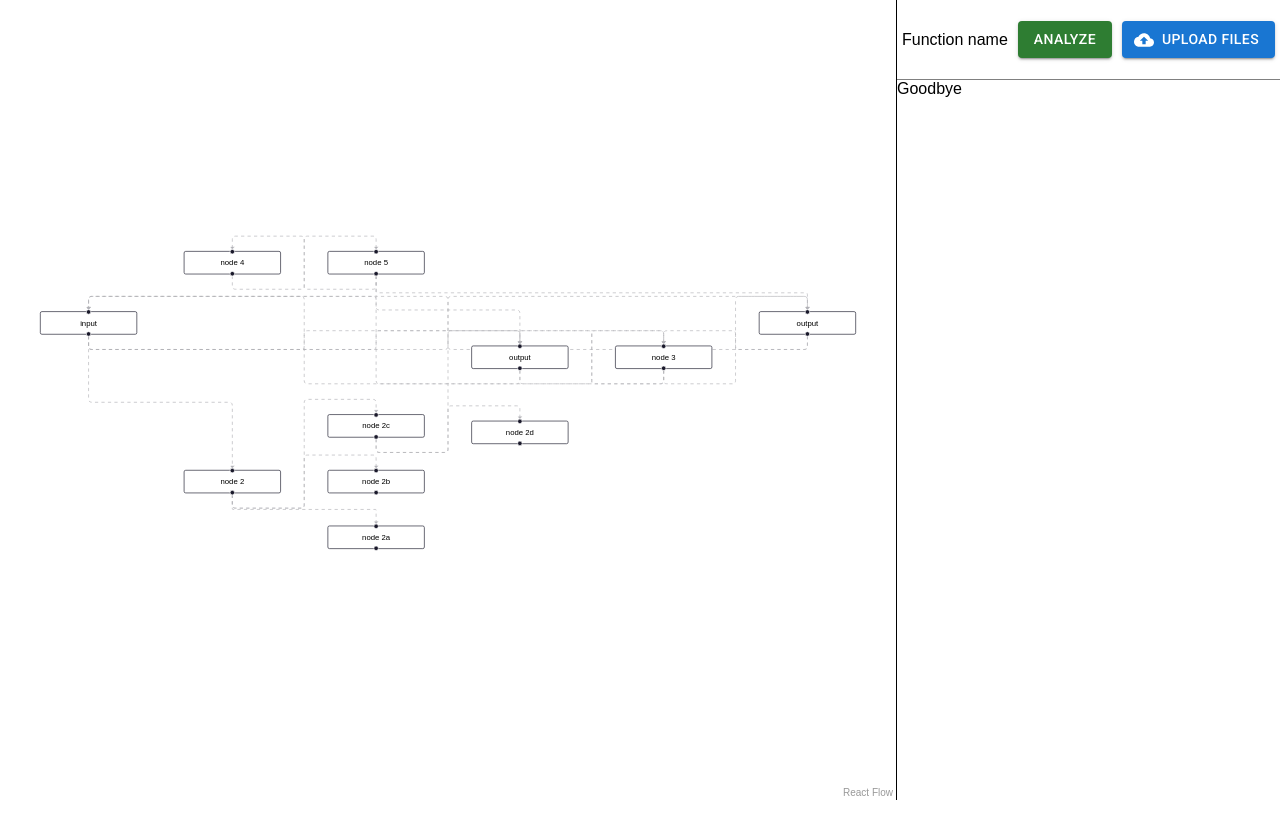
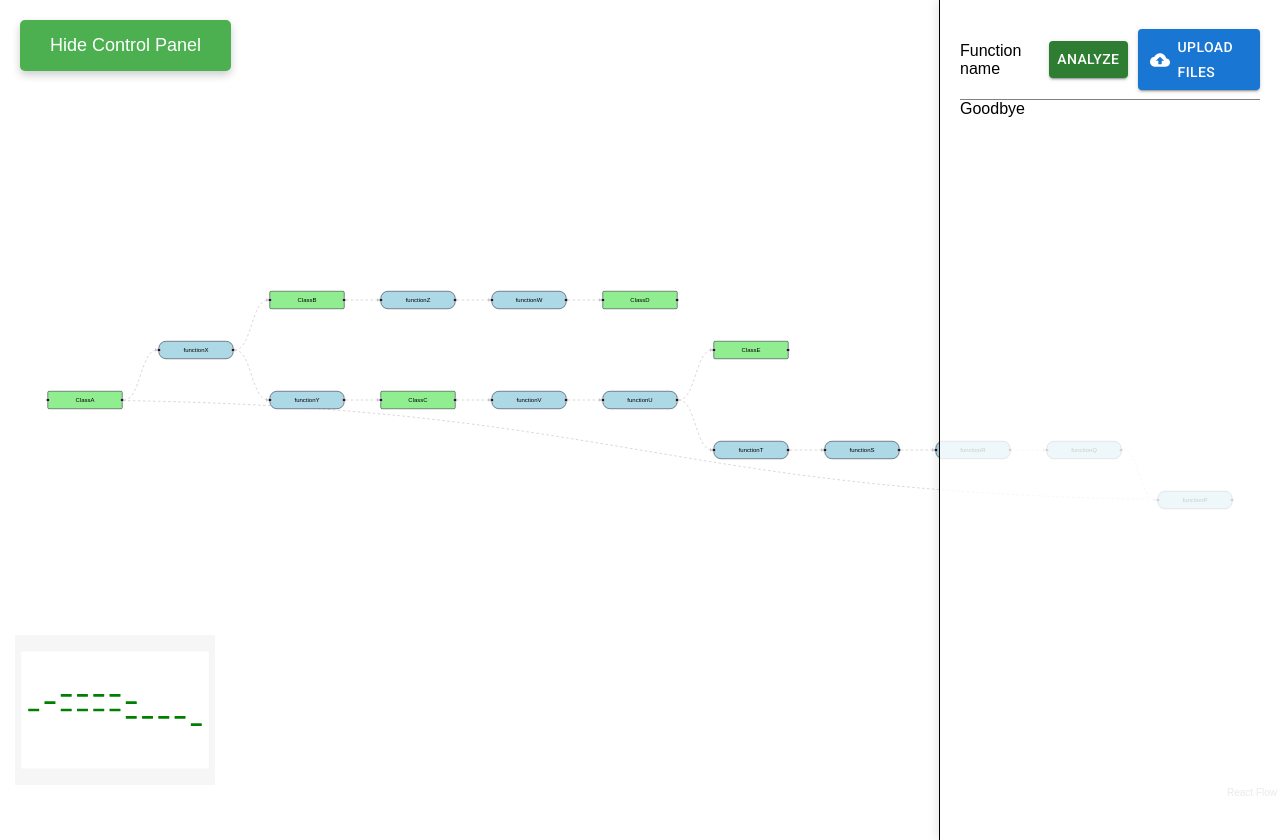
Before and after one commit to BUREAU166/viz, a React (Vite) app: page / in a window 1280 px wide. Before the commit the page ends 800 px from the top, so only its background shows below. Built offline with nearby package versions, Linux system fonts and the light colour scheme.

Commit message:
pretty front

```diff
--- a/App.tsx
+++ b/App.tsx
@@ -1,29 +1,59 @@
-import React, { useCallback, useState } from 'react';
+import React, { useState } from 'react';
 import '@xyflow/react/dist/style.css';
 import './index.css';
 
-import HorizontalFlow from './src/components/HorizontalFlow'
-import ControlPanel from './src/components/ControlPanel'
-import { LegexContext } from './src/context/LegexContext'
+import HorizontalFlow from './src/components/HorizontalFlow';
+import ControlPanel from './src/components/ControlPanel';
+import { LegexContext } from './src/context/LegexContext';
 import { Info } from './src/@types/info';
 
 export function App() {
   const userInfo: Info = {
     funcName: "",
     dirName: "",
-    funcPath: ""
-  }
+    funcPath: "",
+  };
 
-  const [info, setUserInfo] = useState<Info | null>(null)
+  const [info, setUserInfo] = useState<Info | null>(null);
+  const [isControlPanelVisible, setControlPanelVisible] = useState(true); // Состояние для отображения панели
+
+  // Функция для переключения видимости панели
+  const toggleControlPanel = () => {
+    setControlPanelVisible((prev) => !prev);
+  };
 
   return (
     <LegexContext.Provider value={{ userInfo, setUserInfo }}>
-      <div className='container'>
-        <div style={{overflow: 'none', position: 'unset'}}>
+      <div className="container">
+        <div style={{ overflow: 'none', position: 'unset' }}>
           <HorizontalFlow />
         </div>
-        <ControlPanel />
+
+        {/* Кнопка для скрытия/показа панели, теперь она слева и большая */}
+        <button
+          style={{
+            position: 'absolute',
+            top: '20px',
+            left: '20px',  // Сдвиг кнопки влево
+            zIndex: 15,
+            padding: '15px 30px',  // Увеличенный размер
+            fontSize: '18px',  // Увеличенный шрифт
+            backgroundColor: '#4caf50',
+            color: 'white',
+            border: 'none',
+            borderRadius: '5px',
+            cursor: 'pointer',
+            boxShadow: '0 4px 8px rgba(0, 0, 0, 0.2)',  // Добавлен эффект тени
+            transition: 'all 0.3s ease', // Плавный переход
+          }}
+          onClick={toggleControlPanel}
+        >
+          {isControlPanelVisible ? 'Hide Control Panel' : 'Show Control Panel'}
+        </button>
+
+        {/* Условный рендеринг панели */}
+        {isControlPanelVisible && <ControlPanel />}
       </div>
     </LegexContext.Provider>
-  )
+  );
 }
--- a/index.css
+++ b/index.css
@@ -13,5 +13,18 @@ body {
 .container {
   height: 100%;
   display: grid;
-  grid-template-columns: 70% 1fr;
+  grid-template-columns: 100% 1fr;
+  position: relative; /* Чтобы дочерние элементы могли использовать абсолютное позиционирование */
 }
+
+.controls {
+  position: absolute; /* Позиционирование поверх всего */
+  top: 0; /* Расположить сверху */
+  right: 0; /* Позиционирование справа */
+  width: 300px; /* Укажите ширину панели */
+  height: 100vh; /* Панель будет занимать всю высоту */
+  z-index: 10; /* Чтобы панель была поверх */
+  background-color: rgba(255, 255, 255, 0.8); /* Полупрозрачный фон */
+  padding: 20px; /* Немного отступов для содержимого */
+  box-shadow: -2px 0px 10px rgba(0, 0, 0, 0.1); /* Тень для панели */
+}
--- a/src/components/HorizontalFlow.tsx
+++ b/src/components/HorizontalFlow.tsx
@@ -1,4 +1,4 @@
-import React, { useCallback, useState } from 'react';
+import React, { useCallback, useState, useEffect } from 'react';
 import {
   ReactFlow,
   ReactFlowProvider,
@@ -7,63 +7,95 @@ import {
   useNodesState,
   useEdgesState,
   Node,
-  Edge
+  Edge,
+  MiniMap // Импортируем MiniMap
 } from '@xyflow/react';
 import '@xyflow/react/dist/style.css';
 import dagre from '@dagrejs/dagre';
 
-const HorizontalFlow = () => {
+const mockServerData = {
+  vertices: [
+    { id: 'classA', name: 'ClassA', type: 'class', group: 'group1' },
+    { id: 'classB', name: 'ClassB', type: 'class', group: 'group1' },
+    { id: 'classC', name: 'ClassC', type: 'class', group: 'group2' },
+    { id: 'classD', name: 'ClassD', type: 'class', group: 'group2' },
+    { id: 'classE', name: 'ClassE', type: 'class', group: 'group3' },
+    { id: 'funcX', name: 'functionX', type: 'function', group: 'group1' },
+    { id: 'funcY', name: 'functionY', type: 'function', group: 'group1' },
+    { id: 'funcZ', name: 'functionZ', type: 'function', group: 'group2' },
+    { id: 'funcW', name: 'functionW', type: 'function', group: 'group2' },
+    { id: 'funcV', name: 'functionV', type: 'function', group: 'group3' },
+    { id: 'funcU', name: 'functionU', type: 'function', group: 'group3' },
+    { id: 'funcT', name: 'functionT', type: 'function', group: 'group4' },
+    { id: 'funcS', name: 'functionS', type: 'function', group: 'group4' },
+    { id: 'funcR', name: 'functionR', type: 'function', group: 'group4' },
+    { id: 'funcQ', name: 'functionQ', type: 'function', group: 'group4' },
+    { id: 'funcP', name: 'functionP', type: 'function', group: 'group5' },
+  ],
+  edges: [
+    { fromID: 'classA', toID: 'funcX' },
+    { fromID: 'funcX', toID: 'classB' },
+    { fromID: 'funcX', toID: 'funcY' },
+    { fromID: 'funcY', toID: 'classC' },
+    { fromID: 'classB', toID: 'funcZ' },
+    { fromID: 'funcZ', toID: 'funcW' },
+    { fromID: 'funcW', toID: 'classD' },
+    { fromID: 'classC', toID: 'funcV' },
+    { fromID: 'funcV', toID: 'funcU' },
+    { fromID: 'funcU', toID: 'classE' },
+    { fromID: 'funcU', toID: 'funcT' },
+    { fromID: 'funcT', toID: 'funcS' },
+    { fromID: 'funcS', toID: 'funcR' },
+    { fromID: 'funcR', toID: 'funcQ' },
+    { fromID: 'funcQ', toID: 'funcP' },
+    { fromID: 'funcP', toID: 'classA' }, // Потенциальная коллизия (замкнутый цикл)
+  ],
+};
+
+const dagreGraph = new dagre.graphlib.Graph().setDefaultEdgeLabel(() => ({}));
+const nodeWidth = 172;
+const nodeHeight = 36;
+
+const GraphComponent = () => {
+  const [nodes, setNodes, onNodesChange] = useNodesState([]);
+  const [edges, setEdges, onEdgesChange] = useEdgesState([]);
+  const [selectedGroup, setSelectedGroup] = useState(null);
+
+  const edgeType = ConnectionLineType.SimpleBezier;
   const position = { x: 0, y: 0 };
-  const edgeType = ConnectionLineType.SmoothStep;
 
-  type GroupedNode = Node & { group: string }
+  useEffect(() => {
+    const initialNodes = mockServerData.vertices.map((vertex) => ({
+      id: vertex.id,
+      data: { label: vertex.name },
+      position,
+      group: vertex.group,  // Используем новое поле group
+      style: vertex.type === 'function'
+        ? { borderRadius: '15px', backgroundColor: 'lightblue' }
+        : { backgroundColor: 'lightgreen' }
+    }));
 
-  const initialNodes: GroupedNode[] = [
-    { id: '1',  data: { label: 'input' }, position,  group: 'group1' },
-    { id: '2', data: { label: 'node 2' }, position, group: 'group1' },
-    { id: '2a', data: { label: 'node 2a' }, position, group: 'group1' },
-    { id: '2b', data: { label: 'node 2b' }, position, group: 'group1' },
-    { id: '2c', data: { label: 'node 2c' }, position, group: 'group1' },
-    { id: '2d', data: { label: 'node 2d' }, position, group: 'group1' },
-    { id: '3', data: { label: 'node 3' }, position, group: 'group2' },
-    { id: '4', data: { label: 'node 4' }, position, group: 'group2' },
-    { id: '5', data: { label: 'node 5' }, position, group: 'group2' },
-    { id: '6',  data: { label: 'output' }, position, group: 'group3' },
-    { id: '7', data: { label: 'output' }, position, group: 'group3' },
-  ];
+    const initialEdges = mockServerData.edges.map((edge) => ({
+      id: `e${edge.fromID}-${edge.toID}`,
+      source: edge.fromID,
+      target: edge.toID,
+      type: edgeType,
+      animated: true,
+      markerEnd: { type: 'arrowclosed' }
+    }));
 
-  const initialEdges: Edge[] = [
-    { id: 'e12', source: '1', target: '2', type: edgeType, animated: true },
-    { id: 'e13', source: '1', target: '3', type: edgeType, animated: true },
-    { id: 'e22a', source: '2', target: '2a', type: edgeType, animated: true },
-    { id: 'e22b', source: '2', target: '2b', type: edgeType, animated: true },
-    { id: 'e22c', source: '2', target: '2c', type: edgeType, animated: true },
-    { id: 'e2c2d', source: '2c', target: '2d', type: edgeType, animated: true },
-    { id: 'e45', source: '4', target: '5', type: edgeType, animated: true },
-    { id: 'e56', source: '5', target: '6', type: edgeType, animated: true },
-    { id: 'e57', source: '5', target: '7', type: edgeType, animated: true },
-    { id: 'e16', source: '1', target: '6', type: edgeType, animated: true },
-    { id: 'e17', source: '1', target: '7', type: edgeType, animated: true },
-    { id: 'e2c6', source: '2c', target: '6', type: edgeType, animated: true },
-    { id: 'e7c1', source: '7', target: '1', type: edgeType, animated: true },
-    { id: 'e6c1', source: '6', target: '1', type: edgeType, animated: true },
-    { id: 'xx', source: '5', target: '4', type: edgeType, animated: true },
-    { id: 'xxt', source: '3', target: '1', type: edgeType, animated: true },
-    { id: 'xxtt', source: '3', target: '6', type: edgeType, animated: true },
-    { id: 'xxtt7', source: '3', target: '7', type: edgeType, animated: true },
-    { id: 'xxtta', source: '6', target: '3', type: edgeType, animated: true },
-    { id: 'xxttb', source: '7', target: '3', type: edgeType, animated: true },
-  ];
+    const layoutedElements = getLayoutedElements(initialNodes, initialEdges);
+    setNodes(layoutedElements.nodes);
+    setEdges(layoutedElements.edges);
+  }, []);
 
-  const dagreGraph = new dagre.graphlib.Graph().setDefaultEdgeLabel(() => ({}));
-  const nodeWidth = 172;
-  const nodeHeight = 36;
-
-  const getLayoutedElements = (
-    nodes: Node[],
-    edges: Edge[]
-  ): { nodes: (dagre.Node & GroupedNode)[]; edges: Edge[] } =>  {
-    dagreGraph.setGraph({ rankdir: 'LR' });
+  const getLayoutedElements = (nodes, edges) => {
+    dagreGraph.setGraph({
+      rankdir: 'LR', // Горизонтальная ориентация
+      nodesep: 50,   // Пространство между узлами
+      edgesep: 200,   // Пространство между рёбрами
+      ranksep: 50   // Пространство между уровнями (ветвями)
+    });
 
     nodes.forEach((node) => {
       dagreGraph.setNode(node.id, { width: nodeWidth, height: nodeHeight });
@@ -75,51 +107,43 @@ const HorizontalFlow = () => {
 
     dagre.layout(dagreGraph);
 
-    const newNodes = nodes.map((node) => {
+    const layoutedNodes = nodes.map((node) => {
       const nodeWithPosition = dagreGraph.node(node.id);
       return {
         ...node,
+        targetPosition: 'left',
+        sourcePosition: 'right',
         position: {
           x: nodeWithPosition.x - nodeWidth / 2,
           y: nodeWithPosition.y - nodeHeight / 2,
         },
-        // targetPosition: edges.some(e => e.source === node.id) ? 'left' : 'right',
-        // sourcePosition: edges.some(e => e.target === node.id) ? 'right' : 'left',
       };
     });
 
-    return { nodes: newNodes, edges };
+    return { nodes: layoutedNodes, edges };
   };
-
-  const { nodes: layoutedNodes, edges: layoutedEdges } = getLayoutedElements(initialNodes, initialEdges);
-
-  const [nodes, setNodes, onNodesChange] = useNodesState(layoutedNodes);
-  const [edges, setEdges, onEdgesChange] = useEdgesState(
-    layoutedEdges.map(edge => ({
-      ...edge,
-      markerEnd: { type: 'arrowclosed' },
-    }))
-  );
-  const [selectedGroup, setSelectedGroup] = useState(null);
 
   const onConnect = useCallback(
     (params) =>
       setEdges((eds) =>
-        addEdge({ ...params, type: ConnectionLineType.SmoothStep, animated: true, markerEnd: { type: 'arrowclosed' } }, eds)
+        addEdge({ ...params, type: edgeType, animated: true, markerEnd: { type: 'arrowclosed' } }, eds)
       ),
     []
   );
 
   const onNodeClick = useCallback((event, node) => {
-    const nodeGroup = node.group || null;
-    setSelectedGroup(nodeGroup);
+    setSelectedGroup(node.group);  // Обновляем состояние группы
+  }, []);
+
+  const onPaneClick = useCallback(() => {
+    setSelectedGroup(null);  // Снимаем выделение
   }, []);
 
   const getNodeStyle = (node) => {
     if (selectedGroup && node.group === selectedGroup) {
-      return { border: '2px solid red', backgroundColor: 'lightcoral' };
+      return { border: '2px solid red', backgroundColor: 'lightcoral' };  // Выделяем только по полю group
     }
-    return {};
+    return node.style;
   };
 
   return (
@@ -135,12 +159,20 @@ const HorizontalFlow = () => {
           onEdgesChange={onEdgesChange}
           onConnect={onConnect}
           onNodeClick={onNodeClick}
+          onPaneClick={onPaneClick}
           connectionLineType={ConnectionLineType.SmoothStep}
           fitView
-        />
+        >
+          {/* Добавляем MiniMap */}
+          <MiniMap
+            nodeColor={(node) => node.type === 'function' ? 'blue' : 'green'} // Цвета для разных типов
+            pannable={true} // Делаем миникарту перемещаемой
+            position="bottom-left"
+          />
+        </ReactFlow>
       </div>
     </ReactFlowProvider>
   );
 };
 
-export default HorizontalFlow;
+export default GraphComponent;
```
